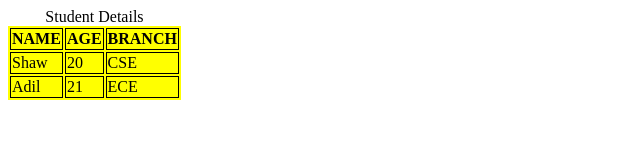
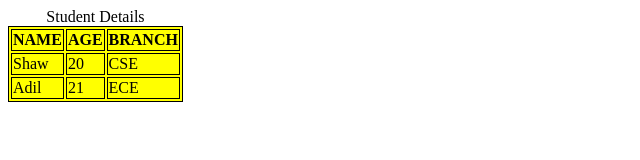
Before and after one commit to acciojob/table-practise-Ganesh2048, a website: page main.html in a window 1280 px wide. Shown: the whole page, without its empty margins (0-640 px from the left). Drawn offline with Linux system fonts and the light colour scheme.

Commit message:
created a submission

```diff
--- a/styles.css
+++ b/styles.css
@@ -1,4 +1,4 @@
-th,tr,td{
+table,th,tr,td{
 	border:1px solid black;
 
 }
```
